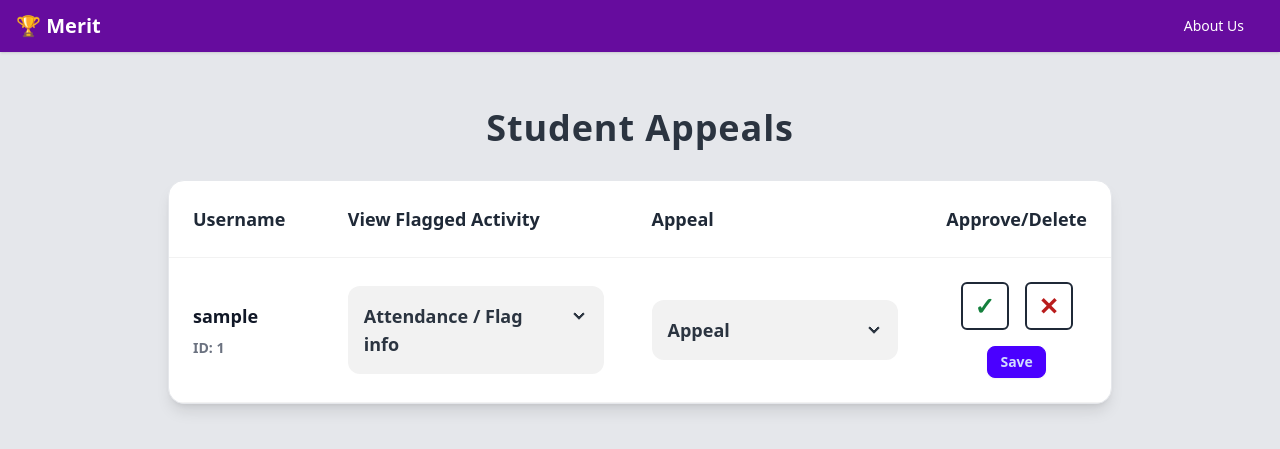
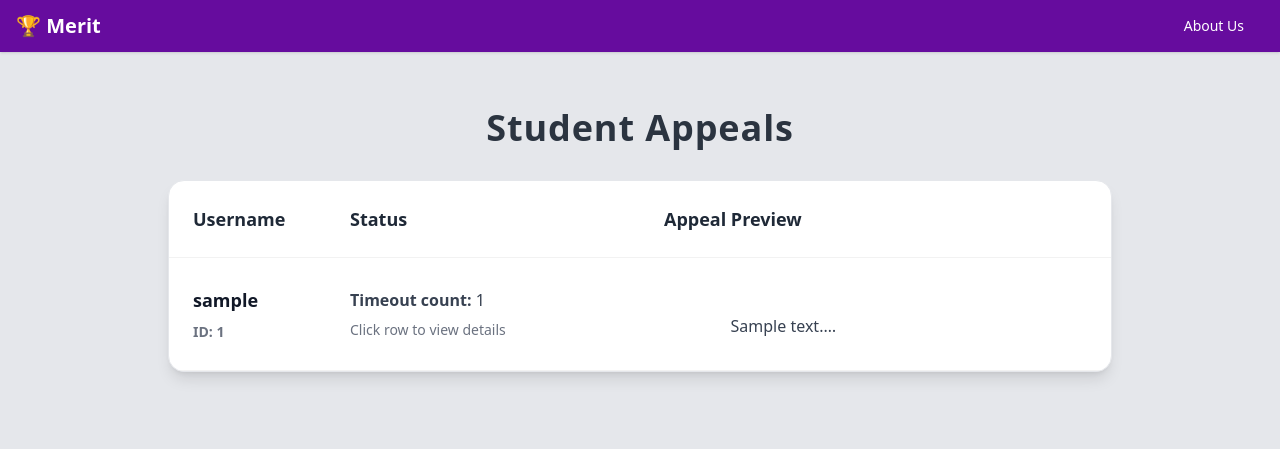
Before and after one commit to EAST-Student-Incentive-System/App, a Flask app: template App/templates/staff_appeals.html in a window 1280 px wide. Shown: the top 449 px of the page. Run offline with Flask 3, Linux system fonts and the light colour scheme; the template is opened without the code that fills it: most values are stand-ins (such as "Sample title", 1, 10 or a date in 2020); some libraries are stand-ins or nearby versions.

Commit message:
updatedchanges

```diff
--- a/App/templates/layout.html
+++ b/App/templates/layout.html
@@ -7,6 +7,32 @@
   <!-- Tailwind + DaisyUI -->
   <script src="https://cdn.tailwindcss.com"></script>
   <link href="https://cdn.jsdelivr.net/npm/daisyui@latest/dist/full.css" rel="stylesheet">
+
+  <!-- Always-visible horizontal scrollbar styling for Chrome (used by .earned-scroll) -->
+  <style>
+    .earned-scroll {
+      overflow-x: scroll;          /* always show horizontal scrollbar */
+      overflow-y: hidden;
+      scrollbar-gutter: stable;    /* Chromium: reserve space for scrollbar */
+      -webkit-overflow-scrolling: touch;
+    }
+
+    /* Chrome/Safari scrollbar styling (WebKit) */
+    .earned-scroll::-webkit-scrollbar {
+      height: 12px;
+    }
+    .earned-scroll::-webkit-scrollbar-track {
+      background: rgba(0,0,0,0.08);
+      border-radius: 999px;
+    }
+    .earned-scroll::-webkit-scrollbar-thumb {
+      background: rgba(0,0,0,0.28);
+      border-radius: 999px;
+    }
+    .earned-scroll::-webkit-scrollbar-thumb:hover {
+      background: rgba(0,0,0,0.40);
+    }
+  </style>
 </head>
 <body data-theme="light" class="bg-gray-200 text-neutral flex flex-col min-h-screen">
 
--- a/App/templates/staff_appeals.html
+++ b/App/templates/staff_appeals.html
@@ -10,22 +10,28 @@
 
   {% if appeals and appeals|length > 0 %}
 
-    {# ---------------- DESKTOP/TABLET: TABLE ---------------- #}
+    {# ---------------- DESKTOP/TABLET: TABLE (CLICK ROW -> DETAILS MODAL -> CONFIRM MODAL) ---------------- #}
 <div class="hidden md:block bg-white rounded-2xl shadow-lg border border-gray-200 overflow-hidden">
   <div class="overflow-x-auto">
     <table class="table table-lg w-full">
       <thead>
         <tr class="text-lg text-gray-800">
           <th class="w-1/6 py-6">Username</th>
-              <th class="w-2/6 py-6">View Flagged Activity</th>
-              <th class="w-2/6 py-6">Appeal</th>
-              <th class="w-1/6 py-6 text-center">Approve/Delete</th>
+          <th class="w-2/6 py-6">Status</th>
+          <th class="w-3/6 py-6">Appeal Preview</th>
         </tr>
       </thead>
 
       <tbody>
         {% for s in appeals %}
-              <tr class="align-top">
+          {# Clickable row #}
+          <tr
+            class="cursor-pointer hover:bg-base-200 transition align-top"
+            onclick="document.getElementById('appeal-details-{{ s.id }}').showModal()"
+            role="button"
+            tabindex="0"
+            onkeydown="if(event.key === 'Enter' || event.key === ' ') { document.getElementById('appeal-details-{{ s.id }}').showModal(); }"
+          >
             <td class="font-semibold text-gray-900 py-7 text-lg">
               {{ s.username }}
               {% if s.isFlagged %}
@@ -36,12 +42,43 @@
               <div class="text-sm text-gray-500 mt-2">ID: {{ s.id }}</div>
             </td>
 
-                <td class="py-6">
-                  <div class="collapse collapse-arrow bg-base-200 rounded-xl">
-                    <input type="checkbox" />
-                    <div class="collapse-title font-semibold text-lg">Attendance / Flag info</div>
-                    <div class="collapse-content text-base text-gray-700 space-y-3">
+            <td class="py-7 text-base text-gray-700">
               <div><span class="font-semibold">Timeout count:</span> {{ s.timeout_count }}</div>
+              <div class="mt-2 text-sm text-gray-500">Click row to view details</div>
+            </td>
+
+            <td class="py-7 text-base text-gray-700">
+              <div class="line-clamp-2 whitespace-pre-wrap">
+                {{ s.appeal_desc or "—" }}
+              </div>
+              {% if s.appeal_image %}
+                <div class="mt-2">
+                  <span class="badge badge-outline">📷 proof attached</span>
+                </div>
+              {% endif %}
+            </td>
+          </tr>
+
+          {# ---------------- DETAILS MODAL ---------------- #}
+          <dialog id="appeal-details-{{ s.id }}" class="modal">
+            <div class="modal-box max-w-3xl">
+              <div class="flex items-start justify-between gap-3">
+                <div>
+                  <h3 class="font-bold text-2xl text-gray-900">Appeal: {{ s.username }}</h3>
+                  <div class="text-sm text-gray-500 mt-1">Student ID: {{ s.id }}</div>
+                </div>
+                <form method="dialog">
+                  <button class="btn btn-sm btn-ghost" aria-label="Close">✕</button>
+                </form>
+              </div>
+
+              <div class="mt-5 grid grid-cols-1 lg:grid-cols-2 gap-4">
+                <div class="bg-base-200 rounded-xl p-4">
+                  <h4 class="font-semibold text-lg mb-3">Flagged / Timeout Info</h4>
+                  <div class="space-y-2 text-sm text-gray-700">
+                    <div>
+                      <span class="font-semibold">Timeout count:</span> {{ s.timeout_count }}
+                    </div>
                     <div>
                       <span class="font-semibold">Last Device ID:</span>
                       <span class="font-mono break-all">{{ s.temporary_device_holder or "—" }}</span>
@@ -52,61 +89,124 @@
                     </div>
                   </div>
                 </div>
-                </td>
 
-                <td class="py-6">
-                  <div class="collapse collapse-arrow bg-base-200 rounded-xl">
-                    <input type="checkbox" />
-                    <div class="collapse-title font-semibold text-lg flex items-center justify-between gap-3">
-                      <span>Appeal</span>
+                <div class="bg-base-200 rounded-xl p-4">
+                  <h4 class="font-semibold text-lg mb-3">Appeal</h4>
+                  <div class="text-sm text-gray-700 whitespace-pre-wrap">
+                    {{ s.appeal_desc or "—" }}
+                  </div>
+
                   {% if s.appeal_image %}
-                        <span class="badge badge-outline text-base">📷 proof</span>
-                      {% endif %}
-                    </div>
-                    <div class="collapse-content text-base text-gray-700 space-y-4">
-                      <div class="whitespace-pre-wrap">{{ s.appeal_desc }}</div>
-                      {% if s.appeal_image %}
+                    <div class="mt-4">
                       <img
                         src="{{ url_for('static', filename='uploads/' ~ s.appeal_image) }}"
                         alt="Appeal proof"
                         class="rounded-xl border border-gray-200 bg-white max-h-80 object-contain w-full"
                       />
+                    </div>
                   {% endif %}
                 </div>
               </div>
-                </td>
 
-                <td class="py-6">
-                  <form method="POST" action="{{ url_for('appeal_views.resolve_appeal_action', student_id=s.id) }}">
-                    <div class="flex items-center justify-center gap-4">
-                      {# Approve (radio styled like checkbox) #}
-                      <label class="cursor-pointer">
-                        <input type="radio" name="action" value="approve" class="peer hidden" required>
-                        <div class="w-12 h-12 border-2 border-gray-800 rounded-md flex items-center justify-center bg-white
-                                    peer-checked:bg-green-100 peer-checked:border-green-700">
-                          <span class="text-2xl font-bold text-green-700">✓</span>
-                        </div>
-                      </label>
+              <div class="mt-6 border-t pt-5">
+                <h4 class="font-semibold text-lg mb-3">Actions</h4>
 
-                      {# Delete (radio styled like checkbox) #}
-                      <label class="cursor-pointer">
-                        <input type="radio" name="action" value="delete" class="peer hidden" required>
-                        <div class="w-12 h-12 border-2 border-gray-800 rounded-md flex items-center justify-center bg-white
-                                    peer-checked:bg-red-100 peer-checked:border-red-700">
-                          <span class="text-2xl font-bold text-red-700">✕</span>
-                        </div>
-                      </label>
+                <div class="flex flex-col sm:flex-row gap-3">
+                  <button
+                    type="button"
+                    class="btn btn-success w-full"
+                    onclick="document.getElementById('confirm-approve-{{ s.id }}').showModal()"
+                  >
+                    Remove Timeout
+                  </button>
+
+                  <button
+                    type="button"
+                    class="btn btn-error w-full"
+                    onclick="document.getElementById('confirm-delete-{{ s.id }}').showModal()"
+                  >
+                    Remove Appeal
+                  </button>
                 </div>
 
-                    <div class="mt-4 flex justify-center">
-                      <button class="btn btn-primary btn-sm">Save</button>
+                <p class="text-xs text-gray-500 mt-3">
+                  Choosing an action will ask you to confirm before it is applied.
+                </p>
               </div>
+            </div>
+
+            <form method="dialog" class="modal-backdrop">
+              <button>close</button>
             </form>
-                </td>
-              </tr>
+          </dialog>
+
+          {# ---------------- CONFIRM: APPROVE / REMOVE TIMEOUT ---------------- #}
+          <dialog id="confirm-approve-{{ s.id }}" class="modal">
+            <div class="modal-box max-w-lg">
+              <h3 class="font-bold text-lg text-success">Confirm: Remove Timeout</h3>
+              <p class="py-3 text-sm text-gray-700">
+                Are you sure you want to <span class="font-semibold">remove a timeout</span> for
+                <span class="font-semibold">{{ s.username }}</span>?
+              </p>
+              <ul class="text-sm text-gray-600 list-disc pl-5 space-y-1">
+                <li>This will approve the appeal.</li>
+                <li>The appeal will be cleared and removed from the queue.</li>
+              </ul>
+
+              <div class="modal-action flex gap-2">
+                <form method="dialog">
+                  <button class="btn">Cancel</button>
+                </form>
+
+                <form method="POST" action="{{ url_for('appeal_views.resolve_appeal_action', student_id=s.id) }}">
+                  <input type="hidden" name="action" value="approve">
+                  <button type="submit" class="btn btn-success">
+                    Yes, remove timeout
+                  </button>
+                </form>
+              </div>
+            </div>
+
+            <form method="dialog" class="modal-backdrop">
+              <button>close</button>
+            </form>
+          </dialog>
+
+          {# ---------------- CONFIRM: DELETE / REMOVE APPEAL ---------------- #}
+          <dialog id="confirm-delete-{{ s.id }}" class="modal">
+            <div class="modal-box max-w-lg">
+              <h3 class="font-bold text-lg text-error">Confirm: Remove Appeal</h3>
+              <p class="py-3 text-sm text-gray-700">
+                Are you sure you want to <span class="font-semibold">remove (reject)</span> the appeal for
+                <span class="font-semibold">{{ s.username }}</span>?
+              </p>
+              <ul class="text-sm text-gray-600 list-disc pl-5 space-y-1">
+                <li>This will reject the appeal.</li>
+                <li>The appeal will be cleared and removed from the queue.</li>
+                <li>This action cannot be undone.</li>
+              </ul>
+
+              <div class="modal-action flex gap-2">
+                <form method="dialog">
+                  <button class="btn">Cancel</button>
+                </form>
+
+                <form method="POST" action="{{ url_for('appeal_views.resolve_appeal_action', student_id=s.id) }}">
+                  <input type="hidden" name="action" value="delete">
+                  <button type="submit" class="btn btn-error">
+                    Yes, remove appeal
+                  </button>
+                </form>
+              </div>
+            </div>
+
+            <form method="dialog" class="modal-backdrop">
+              <button>close</button>
+            </form>
+          </dialog>
+
         {% endfor %}
       </tbody>
-
     </table>
   </div>
 </div>
```
Also changed, not shown: App/controllers/badge.py (+74 -15 lines), App/models/badge.py (+20 -6 lines), App/templates/student_badges_sections.html (+15 -9 lines), App/views/reward.py (+8 -6 lines), 1 other file. Lines whose indentation alone changed are shown as unchanged.
